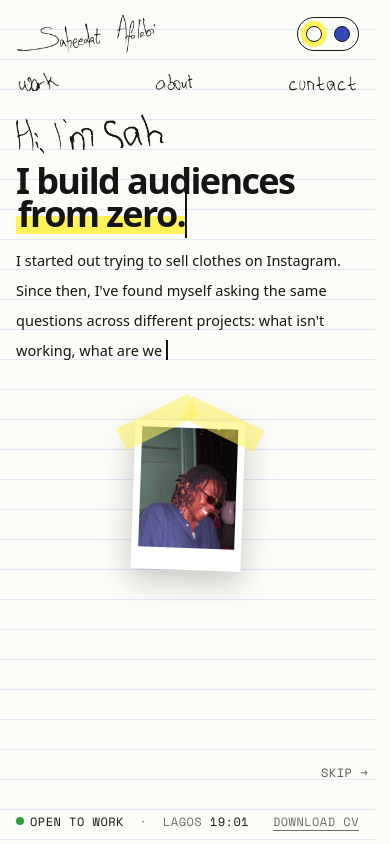
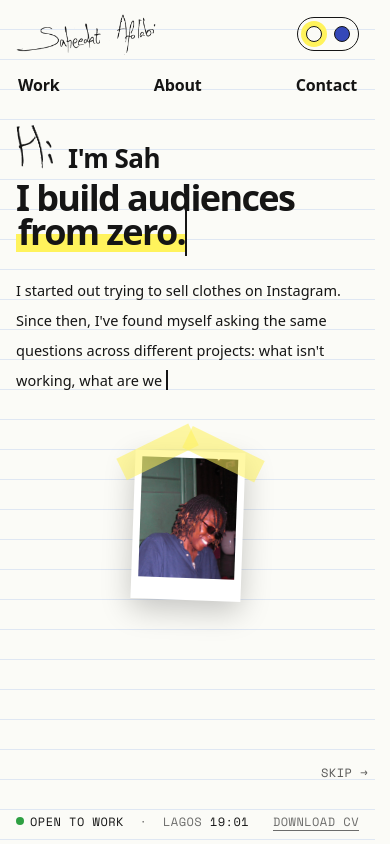
Before and after one commit to Saheedatt/Afolabi, a React (Vite) app: page / in a window 390 px wide. Built offline with nearby package versions, Linux system fonts and the light colour scheme.

Commit message:
Typed menu words; handwritten Hi with I'm Sah typed beside it

```diff
--- a/src/components/Hand.tsx
+++ b/src/components/Hand.tsx
@@ -8,6 +8,7 @@ const HANDS = {
   about: [251, 116],
   contact: [425, 92],
   "hi-sah": [585, 146],
+  hi: [101, 122],
 } as const;
 
 export type HandWord = keyof typeof HANDS;
--- a/src/components/TopBar.tsx
+++ b/src/components/TopBar.tsx
@@ -1,13 +1,13 @@
 import { Link, NavLink } from "react-router";
-import { Hand, type HandWord } from "./Hand";
+import { Hand } from "./Hand";
 import { setPalette, usePalette } from "../lib/palette";
 
 // Physio isn't in the menu: the site leads with marketing. The Physio page is reached from About
 // ("I'm also a physiotherapist") and from HerPhysio on the Community role page.
-const LINKS: { to: string; word: HandWord; label: string }[] = [
-  { to: "/work", word: "work", label: "Work" },
-  { to: "/about", word: "about", label: "About" },
-  { to: "/contact", word: "contact", label: "Contact" },
+const LINKS = [
+  { to: "/work", label: "Work" },
+  { to: "/about", label: "About" },
+  { to: "/contact", label: "Contact" },
 ];
 
 export function ModeToggle() {
@@ -26,7 +26,7 @@ export function ModeToggle() {
   );
 }
 
-/** Handwritten name, handwritten menu and the Paper/Blue switch. Used on every page. */
+/** Handwritten name, the menu and the Paper/Blue switch. Used on every page. */
 export function TopBar() {
   return (
     <header className="topbar">
@@ -38,9 +38,7 @@ export function TopBar() {
           <ul>
             {LINKS.map((l) => (
               <li key={l.to}>
-                <NavLink to={l.to} aria-label={l.label}>
-                  <Hand word={l.word} />
-                </NavLink>
+                <NavLink to={l.to}>{l.label}</NavLink>
               </li>
             ))}
           </ul>
--- a/src/pages/Home.tsx
+++ b/src/pages/Home.tsx
@@ -170,7 +170,10 @@ export function Home() {
 
       <div className="home-middle">
         <section ref={hello} className={`home-hello ${writing ? "is-writing" : ""}`} aria-labelledby="home-title">
-          <Hand word="hi-sah" label="Hi, I'm Sah" className="home-hi" />
+          <p className="home-hi" aria-label="Hi, I'm Sah">
+            <Hand word="hi" />
+            <span aria-hidden="true">I'm Sah</span>
+          </p>
           <h1 id="home-title" aria-label={TITLE_START + TITLE_MARK}>
             {text(TITLE_START)}
             <mark>{text(TITLE_MARK)}</mark>
--- a/src/styles/home.css
+++ b/src/styles/home.css
@@ -13,15 +13,6 @@ body.is-home {
 [data-palette="shirt"] .home {
   padding-left: clamp(16px, 4vw, 56px);
 }
-.home .topbar-nav .hw {
-  height: 27px;
-}
-.home .topbar-nav .hw-physio {
-  height: 31px;
-}
-.home .topbar-nav .hw-contact {
-  height: 23px;
-}
 
 .home-middle {
   display: grid;
@@ -34,10 +25,18 @@ body.is-home {
 
 /* hello */
 .home-hi {
-  width: clamp(200px, 19vw, 300px);
-  margin-bottom: 16px;
-  transform: rotate(-3deg);
-  transform-origin: left bottom;
+  display: flex;
+  align-items: flex-end;
+  gap: 14px;
+  margin: 0 0 18px;
+  font-size: clamp(30px, 2.8vw, 44px);
+  font-weight: 600;
+  line-height: 1;
+  letter-spacing: -0.02em;
+}
+.home-hi .hw {
+  height: clamp(52px, 5vw, 80px);
+  transform: rotate(-4deg);
 }
 .home-hello h1 {
   margin: 0;
@@ -259,15 +258,6 @@ body.is-home {
   .home .topbar {
     padding-top: 14px;
   }
-  .home .topbar-nav .hw {
-    height: 18px;
-  }
-  .home .topbar-nav .hw-physio {
-    height: 21px;
-  }
-  .home .topbar-nav .hw-contact {
-    height: 15px;
-  }
   .home-middle {
     grid-template-columns: 1fr;
     align-content: start;
@@ -275,8 +265,11 @@ body.is-home {
     padding-top: 22px;
   }
   .home-hi {
-    width: 150px;
-    margin-bottom: 8px;
+    margin-bottom: 10px;
+    font-size: 26px;
+  }
+  .home-hi .hw {
+    height: 46px;
   }
   .home-hello h1 {
     font-size: 36px;
--- a/src/styles/theme.css
+++ b/src/styles/theme.css
@@ -179,6 +179,11 @@ body {
 .topbar-nav a {
   position: relative;
   display: block;
+  padding: 2px 2px;
+  font-size: 18px;
+  font-weight: 600;
+  letter-spacing: -0.01em;
+  text-decoration: none;
   transition: transform 180ms;
 }
 .topbar-nav a:hover {
@@ -204,15 +209,6 @@ body {
 }
 [data-palette="shirt"] .topbar-nav a::after {
   background: rgba(255, 255, 255, 0.28);
-}
-.topbar-nav .hw {
-  height: 26px;
-}
-.topbar-nav .hw-physio {
-  height: 30px;
-}
-.topbar-nav .hw-contact {
-  height: 22px;
 }
 
 .mode {
@@ -333,17 +329,9 @@ body {
     clip-path: inset(50%);
     white-space: nowrap;
   }
-  .topbar-nav .hw {
-    height: 18px;
-  }
   .topbar-nav a {
     padding: 6px 2px;
-  }
-  .topbar-nav .hw-physio {
-    height: 21px;
-  }
-  .topbar-nav .hw-contact {
-    height: 15px;
+    font-size: 16px;
   }
 }
 
```
Also changed, not shown: public/hand/hand-hi.png (added).
